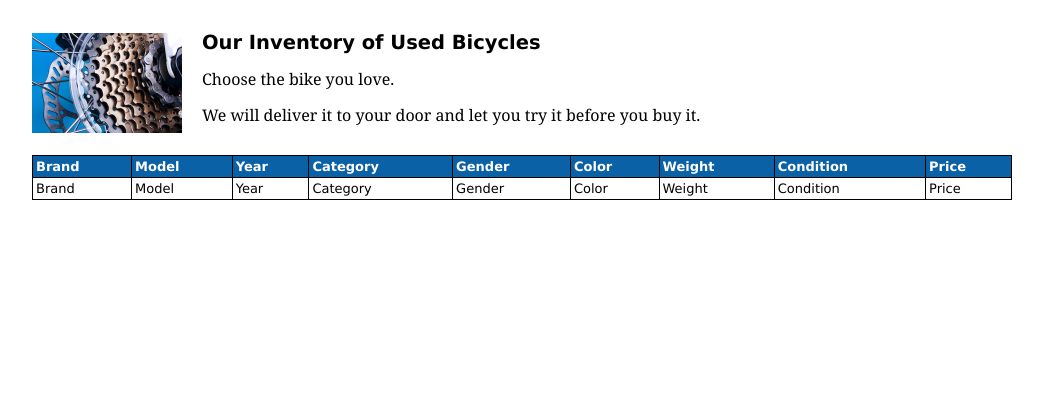
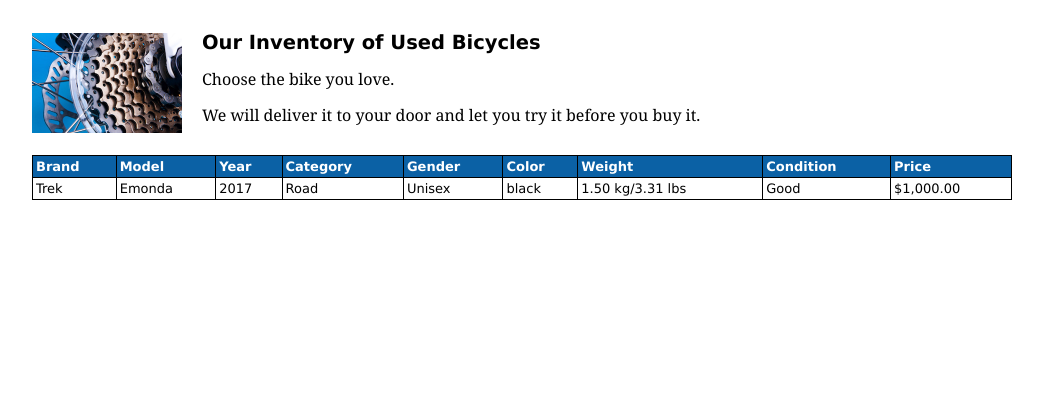
Before and after one commit to cooleydw494/LyndaPHP-OOP, a PHP site: page /bicycles.php in a window 1280 px wide. Shown: the part 178-598 px from the top of the page, without its empty margins (126-1169 px from the left). Run offline with PHP 8.4, Linux system fonts and the light colour scheme.

Commit message:
completed bicycle class for chain gang project, added autoloading to the initialization, tested creating rows of bike data in bicycles.php

```diff
--- /dev/null
+++ b/chain_gang/private/classes/bicycle.class.php
@@ -0,0 +1,64 @@
+<?php
+class Bicycle {
+
+  public const CATEGORIES = ['Road', 'Mountain', 'Hybrid', 'Cruiser', 'City', 'BMX'];
+  public const GENDERS = ['Mens', 'Womens', 'Unisex'];
+  protected const CONDITIONS = [1 => 'Beat Up', 2 => 'Decent', 3 => 'Good', 4 => 'Great', 5 => 'Like New'];
+
+  public $brand;
+  public $model;
+  public $year;
+  public $category;
+  public $color;
+  public $description;
+  public $gender;
+  public $price;
+  protected $weight_kg;
+  protected $condidtion_id;
+
+  public function __construct($args = []) {
+    $this->brand = $args['brand'] ?? '';
+    $this->model = $args['model'] ?? '';
+    $this->year = $args['year'] ?? '';
+    $this->category = $args['category'] ?? '';
+    $this->color = $args['color'] ?? '';
+    $this->description = $args['description'] ?? '';
+    $this->gender = $args['gender'] ?? '';
+    $this->price = $args['price'] ?? 0;
+    $this->weight_kg = $args['weight_kg'] ?? 0.0;
+    $this->condition = $args['condition'] ?? 3;
+
+    //alternative method to set all args into properties
+    //caution: will set private or protected properties as well
+    //if passed in, even if you don't intend to give access
+    // foreach($args as $k => $v) {
+    //   if (property_exists($this, $k)) {
+    //     $this->$k = $v;
+    //   }
+    // }
+  }
+
+  public function condition() {
+    if ($this->condition > 0) {
+      return self::CONDITIONS[$this->condition];
+    } else {
+      return 'Unknown';
+    }
+  }
+
+  public function weight_kg() {
+    return number_format($this->weight_kg, 2) . ' kg';
+  }
+
+  public function weight_lbs() {
+    return number_format((floatval($this->weight_kg) * 2.20462262), 2) . ' lbs';
+  }
+
+  public function set_weight_kg($weight) {
+    $this->weight_kg = floatval($weight);
+  }
+
+  public function set_weight_lbs($weight) {
+    $this->weight_kg = floatval($weight) / 2.20462262;
+  }
+}
--- a/chain_gang/private/initialize.php
+++ b/chain_gang/private/initialize.php
@@ -25,7 +25,17 @@
   require_once('functions.php');
 
   // Load class definitions manually
+  // individually
+  // require_once('classes/bicycle.class.php');
+  // all classes in a directory
+  // foreach(glob('classes/*.class.php') as $file) {
+  //   require_once($file);
+  // }
 
   // Autoload class definitions
-
+  spl_autoload_register(function($class_name) {
+    if (preg_match('/\A\w+\Z/', $class_name)) {
+      include '../private/classes/' . $class_name . '.class.php';
+    }
+  });
 ?>
--- a/chain_gang/public/bicycles.php
+++ b/chain_gang/public/bicycles.php
@@ -26,16 +26,30 @@
         <th>Price</th>
       </tr>
 
+      <?php
+      $args = [
+        'brand' => 'Trek',
+        'model' => 'Emonda',
+        'year' => 2017,
+        'gender' => Bicycle::GENDERS[2],
+        'category' => Bicycle::CATEGORIES[0],
+        'color' => 'black',
+        'weight_kg' => 1.5,
+        'price' => 1000.00
+      ];
+      $bicycle1 = new Bicycle($args);
+       ?>
+
       <tr>
-        <td>Brand</td>
-        <td>Model</td>
-        <td>Year</td>
-        <td>Category</td>
-        <td>Gender</td>
-        <td>Color</td>
-        <td>Weight</td>
-        <td>Condition</td>
-        <td>Price</td>
+        <td><?php echo h($bicycle1->brand); ?></td>
+        <td><?php echo h($bicycle1->model); ?></td>
+        <td><?php echo h($bicycle1->year); ?></td>
+        <td><?php echo h($bicycle1->category); ?></td>
+        <td><?php echo h($bicycle1->gender); ?></td>
+        <td><?php echo h($bicycle1->color); ?></td>
+        <td><?php echo h($bicycle1->weight_kg()) . '/' . h($bicycle1->weight_lbs()); ?></td>
+        <td><?php echo h($bicycle1->condition()); ?></td>
+        <td><?php echo '$' . number_format($bicycle1->price, 2); ?></td>
       </tr>
 
     </table>
```
